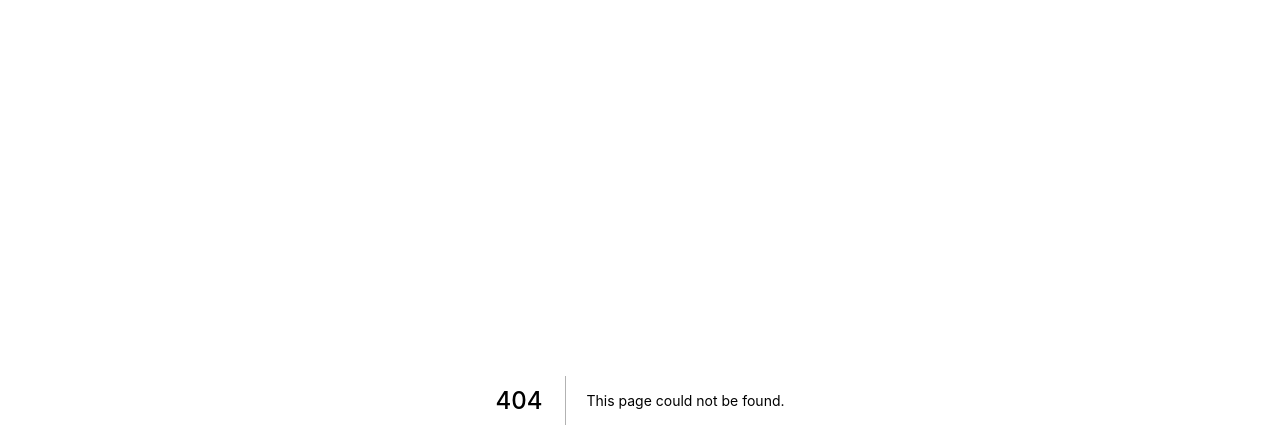
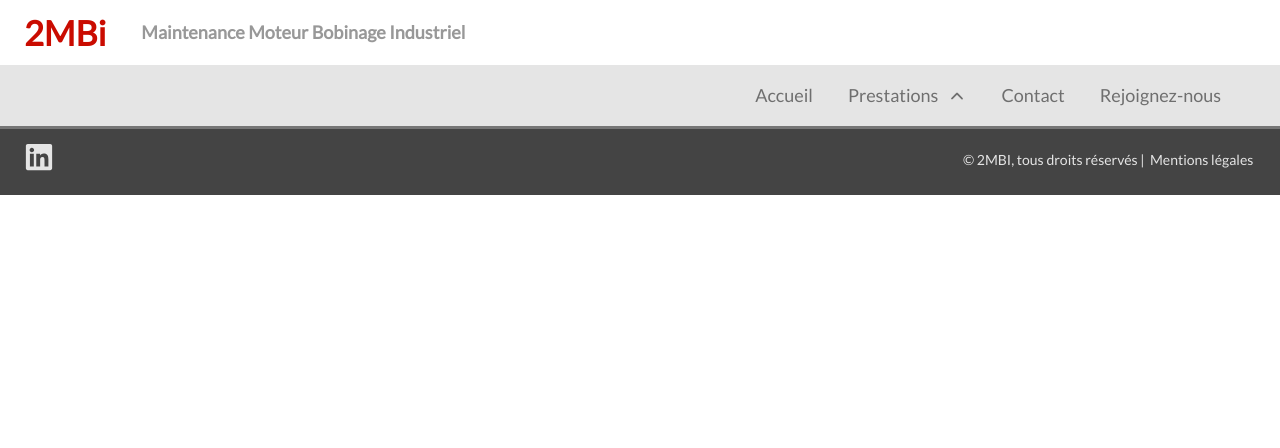
Before and after one commit to edellucien/2mbi, a Next.js app: page /joinus in a window 1280 px wide. Before the commit this address had no page. Shown: the top 448 px of the page. Built offline with nearby package versions, Linux system fonts and the light colour scheme.

Commit message:
Redesign the header/navbar

```diff
--- /dev/null
+++ b/pages/joinus.js
@@ -0,0 +1,16 @@
+import React from 'react';
+import Container from '@material-ui/core/Container';
+import Layout from '../src/components/Layout';
+
+const Joinus = () => {
+  return (
+    <Layout>
+      <Container maxWidth="lg">
+        <h1>Rejoingez-nous</h1>
+        <div>...description...</div>
+      </Container>
+    </Layout>
+  );
+};
+
+export default Joinus;
--- a/src/components/Layout/Layout.js
+++ b/src/components/Layout/Layout.js
@@ -3,7 +3,6 @@ import PropTypes from 'prop-types';
 import Head from 'next/head';
 import Typography from '@material-ui/core/Typography';
 import { ThemeProvider } from '@material-ui/core/styles';
-import useMediaQuery from '@material-ui/core/useMediaQuery';
 import theme from '../../themes/2mbi-theme';
 import Navbar from '../Navbar';
 import Footer from '../Footer';
@@ -15,8 +14,6 @@ const propTypes = {
 };
 
 const Layout = ({ children }) => {
-  const isVerySmall = useMediaQuery(theme.breakpoints.down('xs'));
-
   return (
     <div>
       <Head>
@@ -24,7 +21,7 @@ const Layout = ({ children }) => {
       </Head>
       <ThemeProvider theme={theme}>
         <Typography component="div" color="textPrimary">
-          <Navbar isVerySmall={isVerySmall} />
+          <Navbar />
           <div className={css.wrapper}>{children}</div>
           <Footer />
         </Typography>
--- a/src/components/Navbar/Navbar.js
+++ b/src/components/Navbar/Navbar.js
@@ -1,30 +1,52 @@
-import React from 'react';
-import PropTypes from 'prop-types';
+import React, { useState, useRef } from 'react';
 import Link from 'next/link';
-import { makeStyles } from '@material-ui/core/styles';
+import Router from 'next/router';
+import Grow from '@material-ui/core/Grow';
+import Paper from '@material-ui/core/Paper';
+import Popper from '@material-ui/core/Popper';
+import Button from '@material-ui/core/Button';
+import MenuItem from '@material-ui/core/MenuItem';
+import MenuList from '@material-ui/core/MenuList';
+import ClickAwayListener from '@material-ui/core/ClickAwayListener';
+import { IoIosArrowUp } from 'react-icons/io';
+import { makeStyles, withStyles } from '@material-ui/core/styles';
 import Container from '@material-ui/core/Container';
 
-import logo from './logo.png';
-
-const propTypes = {
-  isVerySmall: PropTypes.bool.isRequired,
-};
+import prestationRows from '../../content/prestations';
 
 const useStyles = makeStyles(theme => ({
   header: {
     color: theme.colors.secondaryText,
     background: theme.colors.white,
-    borderBottom: '1px solid #e5e5e5',
     position: 'fixed',
     top: 0,
     right: 0,
     left: 0,
     zIndex: 999,
+    height: '65px',
+    display: 'flex',
+    alignItems: 'center',
+  },
+  headerCompany: {
+    color: theme.colors.primaryRed,
+    margin: 0,
+    height: '100%',
+  },
+  headerTitle: {
+    marginLeft: '35px',
+    fontSize: '18px',
+    color: theme.colors.secondaryGray,
+    opacity: 0.75,
+    [theme.breakpoints.down('xs')]: {
+      fontSize: '16px',
+    },
   },
   navbar: {
     color: theme.colors.secondaryText,
     background: theme.colors.secondaryLightGray,
-    borderBottom: '1px solid #e5e5e5',
+    borderBottomStyle: 'solid',
+    borderBottomWidth: '3px',
+    borderBottomColor: theme.colors.secondaryGray,
     position: 'fixed',
     top: 65,
     right: 0,
@@ -34,7 +56,19 @@ const useStyles = makeStyles(theme => ({
   container: {
     display: 'flex',
     alignItems: 'center',
-    justifyContent: 'space-between',
+    flexDirection: 'row',
+    '& a': {
+      color: theme.colors.primaryRed,
+      textDecoration: 'none',
+    },
+    [theme.breakpoints.down('xs')]: {
+      margin: '0 25px',
+    },
+  },
+  navContainer: {
+    display: 'flex',
+    alignItems: 'center',
+    justifyContent: 'flex-end',
     '& a': {
       color: theme.colors.secondaryText,
       textDecoration: 'none',
@@ -44,57 +78,108 @@ const useStyles = makeStyles(theme => ({
       display: 'flex',
       '& li': {
         fontSize: '18px',
-        marginRight: '20px',
+        [theme.breakpoints.down('xs')]: {
+          fontSize: '16px',
+        },
+      },
+      [theme.breakpoints.down('xs')]: {
+        padding: 0,
       },
     },
-  },
-  main: {
-    display: 'flex',
-    '& a': {
-      display: 'flex',
-
-      '& img': {
-        width: '90px',
-        height: '70px',
-        paddingRight: '10px',
-      },
+    [theme.breakpoints.down('xs')]: {
+      fontSize: '16px',
     },
   },
-  title: {
-    display: 'flex',
-    justifyContent: 'center',
-    flexDirection: 'column',
+  prestaTitle: {
+    marginRight: 10,
+    [theme.breakpoints.down('xs')]: {
+      marginRight: 5,
+    },
+  },
+  arrow: {
+    transition: 'transform .25s ease-in-out',
   },
   navBtn: {
+    marginRight: 35,
     '&:hover': {
       color: theme.colors.primaryRed,
     },
+    [theme.breakpoints.down('xs')]: {
+      marginRight: 5,
+    },
+  },
+  popover: {
+    top: '17px !important',
+  },
+  grow: {
+    backgroundColor: theme.colors.secondaryLightGray,
+  },
+  menuList: {
+    display: 'flex',
+    flexDirection: 'column',
+    borderTopWidth: '3px',
+    borderTopStyle: 'solid',
+    borderTopColor: theme.colors.primaryRed,
   },
 }));
 
+const buttonStyles = theme => ({
+  root: {
+    display: 'flex',
+    alignItems: 'center',
+    boxShadow: 'none',
+    textTransform: 'none',
+    fontSize: '18px',
+    padding: 0,
+    backgroundColor: 'transparent',
+    color: theme.colors.secondaryText,
+    lineHeight: 1.5,
+    border: 'none',
+    '&:hover': {
+      backgroundColor: 'transparent',
+      borderColor: 'none',
+      boxShadow: 'none',
+    },
+    [theme.breakpoints.down('xs')]: {
+      fontSize: '16px',
+    },
+  },
+});
+
+const NavButton = withStyles(buttonStyles)(Button);
+
 /* eslint-disable jsx-a11y/anchor-is-valid */
-const Navbar = ({ isVerySmall }) => {
+const Navbar = () => {
   const classes = useStyles();
+  const anchorRef = useRef(null);
+  const [prestaOpen, setPrestaOpen] = useState(false);
+
+  const handleToggle = () => {
+    setPrestaOpen(prevOpen => !prevOpen);
+  };
+
+  const handleClose = event => {
+    if (anchorRef.current && anchorRef.current.contains(event.target)) {
+      return;
+    }
+
+    setPrestaOpen(false);
+  };
 
   return (
     <>
       <div className={classes.header}>
         <Container maxWidth="lg" className={classes.container}>
-          <div className={classes.main}>
-            <a href="/">
-              <img alt="logo" src={logo} />
-              <div className={classes.title}>
-                <span>2MBi</span>
-                {!isVerySmall ? (
-                  <span>Maintenance Moteur Bobinage Industriel</span>
-                ) : null}
-              </div>
-            </a>
-          </div>
+          <a href="/">
+            <h1 className={classes.headerCompany}>2MBi</h1>
+          </a>
+          <b className={classes.headerTitle}>
+            Maintenance Moteur Bobinage Industriel
+          </b>
         </Container>
       </div>
       <div className={classes.navbar}>
-        <Container maxWidth="lg" className={classes.container}>
+        <Container maxWidth="lg" className={classes.navContainer}>
           <ul>
             <li>
               <Link href="/">
@@ -102,17 +187,75 @@ const Navbar = ({ isVerySmall }) => {
               </Link>
             </li>
             <li>
+              <NavButton
+                ref={anchorRef}
+                className={classes.navBtn}
+                // aria-controls={prestaOpen ? 'menu-list-grow' : undefined}
+                // aria-haspopup="true"
+                onClick={handleToggle}
+                disableRipple
+              >
+                <span className={classes.prestaTitle}>Prestations</span>
+                <IoIosArrowUp
+                  className={classes.arrow}
+                  style={{
+                    transform: prestaOpen ? 'rotate(180deg)' : 'rotate(0deg)',
+                  }}
+                />
+              </NavButton>
+            </li>
+            <li>
               <Link href="/contact">
                 <a className={classes.navBtn}>Contact</a>
               </Link>
             </li>
+            <li>
+              <Link href="/joinus">
+                <a className={classes.navBtn}>Rejoignez-nous</a>
+              </Link>
+            </li>
           </ul>
+          <Popper
+            open={prestaOpen}
+            anchorEl={anchorRef.current}
+            role={undefined}
+            transition
+            disablePortal
+            className={classes.popover}
+          >
+            {({ TransitionProps }) => (
+              <Grow
+                // eslint-disable-next-line react/jsx-props-no-spreading
+                {...TransitionProps}
+                className={classes.grow}
+              >
+                <Paper square>
+                  <ClickAwayListener onClickAway={handleClose}>
+                    <MenuList
+                      className={classes.menuList}
+                      autoFocusItem={prestaOpen}
+                      id="menu-list-grow"
+                      // onKeyDown={handleListKeyDown}
+                    >
+                      {prestationRows.flat().map(prest => (
+                        <MenuItem
+                          onClick={() => {
+                            Router.push(`/${prest.url}`);
+                          }}
+                        >
+                          {prest.title}
+                        </MenuItem>
+                      ))}
+                    </MenuList>
+                  </ClickAwayListener>
+                </Paper>
+              </Grow>
+            )}
+          </Popper>
         </Container>
       </div>
     </>
   );
 };
 
-Navbar.propTypes = propTypes;
-
 export default Navbar;
--- a/src/components/Prestations/Prestations.js
+++ b/src/components/Prestations/Prestations.js
@@ -4,7 +4,7 @@ import Grid from '@material-ui/core/Grid';
 import useMediaQuery from '@material-ui/core/useMediaQuery';
 import Card from '../Card';
 import theme from '../../themes/2mbi-theme';
-import prestationRows from '../../content/presations';
+import prestationRows from '../../content/prestations';
 
 import { root } from './Prestations.scss';
 
--- a/src/content/pages.js
+++ b/src/content/pages.js
@@ -2,6 +2,10 @@ export default {
   contact: {
     backgroundImage: '/static/images/worker.jpg',
     title: 'Contact',
+  },
+  joinus: {
+    backgroundImage: '/static/images/worker.jpg',
+    title: 'Rejoingez-nous',
   },
   index: {
     backgroundImage: '/static/images/motors.jpg',
```
Also changed, not shown: src/content/prestations.js (renamed from src/content/presations.js).
